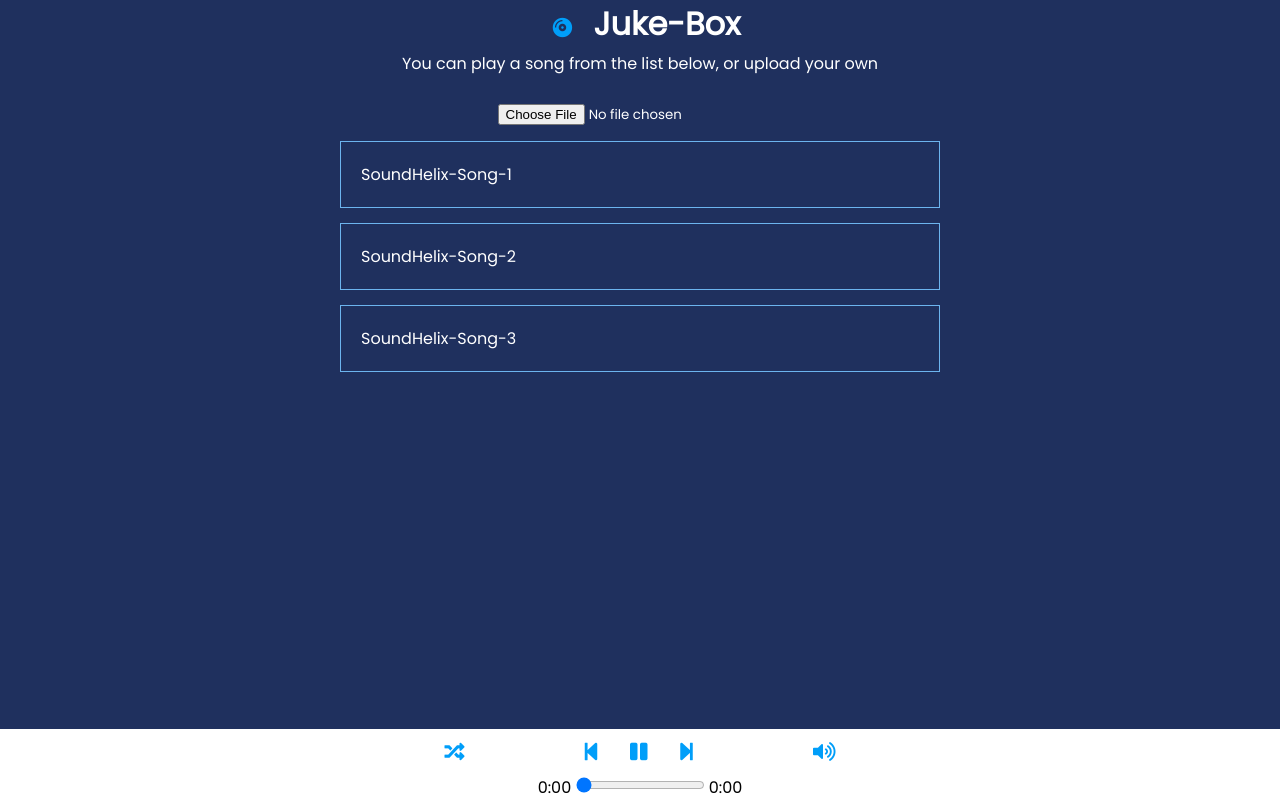
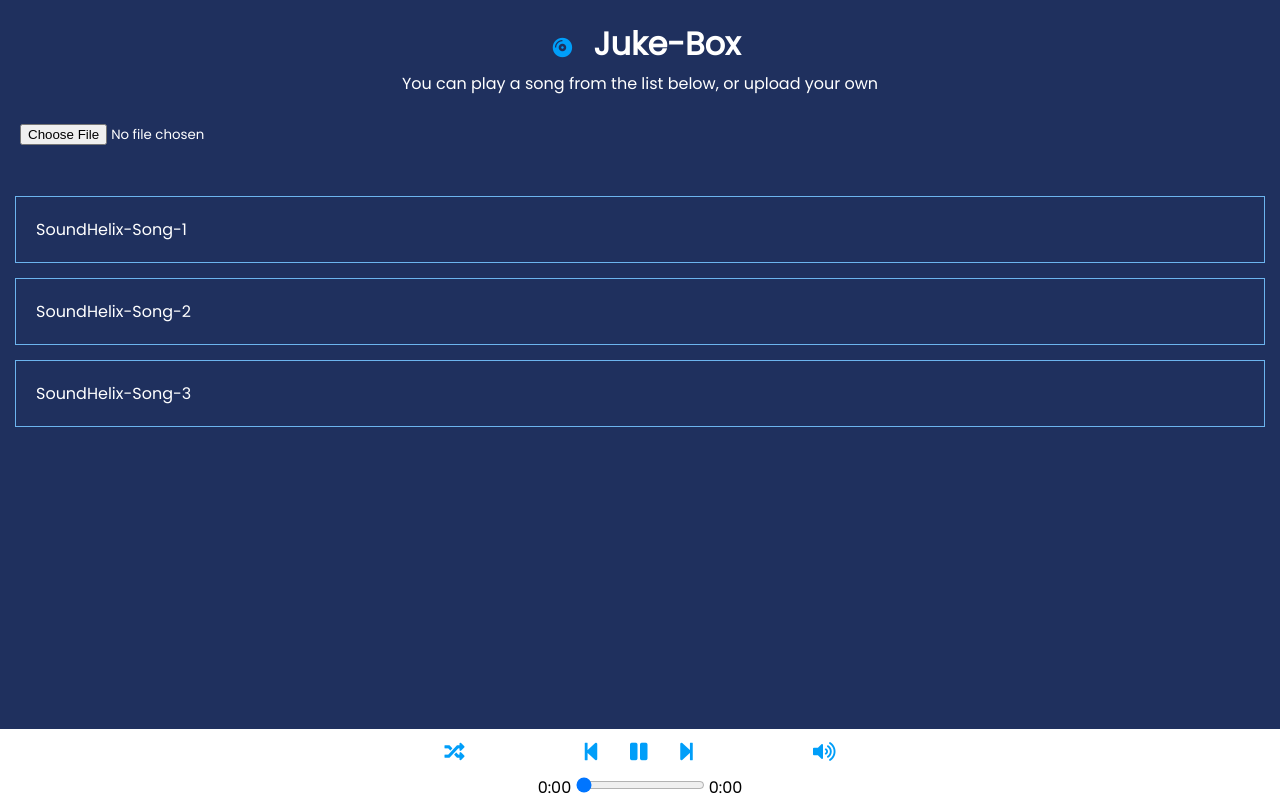
Before and after one commit to cerlans/JukeBox, a plain HTML site: page juke.html in a window 1280 px wide. Drawn offline with Linux system fonts and the light colour scheme.

Commit message:
Update juke.css

```diff
--- a/juke.css
+++ b/juke.css
@@ -88,4 +88,27 @@ header h1 {
 #control .icons .flex #pauseButt {
   display: inline-block;
 }
+
+@media (min-width: 320px) {
+  * {
+    padding: 0px;
+    margin: 0px;
+    -webkit-box-sizing: border-box;
+            box-sizing: border-box;
+    font-family: 'Poppins', sans-serif;
+  }
+  header {
+    padding: 20px;
+  }
+  header input {
+    width: 100%;
+  }
+  #container {
+    padding: 15px;
+    width: 100%;
+  }
+  #container .items {
+    width: 100%;
+  }
+}
 /*# sourceMappingURL=juke.css.map */
```
